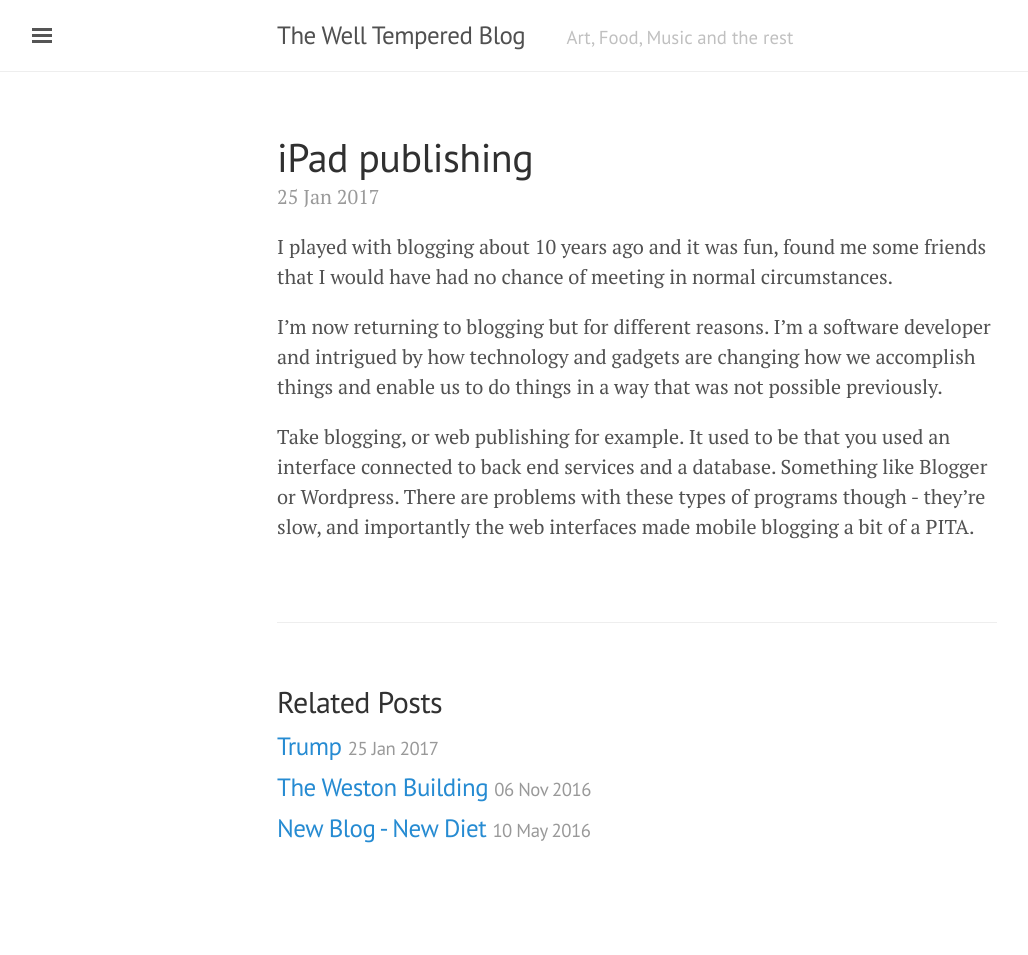
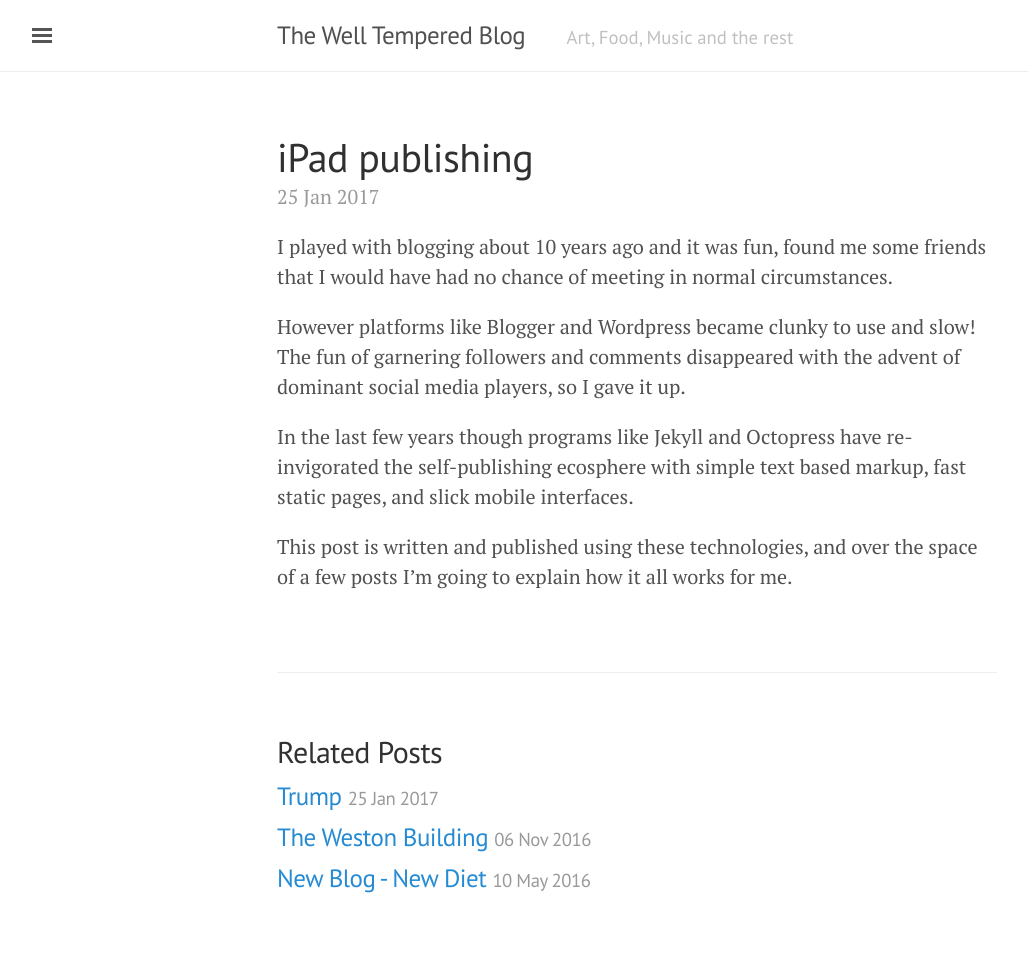
Before and after one commit to Richardtugwell/richardtugwell.github.io, a Jekyll site: the page built from _posts/2017-01-25-iPad-publishing.md, in a window 1280 px wide. Shown: the whole page, without its empty margins (3-1031 px from the left). Built offline with Jekyll 4.4.1, drawn with Linux system fonts in a browser that asks for light colours; before the commit the page ends 905 px from its top, so only the background shows below that.

Commit message:
Blog Post - iPad publishing

```diff
--- a/_posts/2017-01-25-iPad-publishing.md
+++ b/_posts/2017-01-25-iPad-publishing.md
@@ -5,6 +5,8 @@ date: 2017-01-25 14:34
 ---
 I played with blogging about 10 years ago and it was fun, found me some friends that I would have had no chance of meeting in normal circumstances.
 
-I'm now returning to blogging but for different reasons. I'm a software developer and intrigued by how technology and gadgets are changing how we accomplish things and enable us to do things in a way that was not possible previously.
+However platforms like Blogger and Wordpress became clunky to use and slow! The fun of garnering followers and comments disappeared with the advent of dominant social media players, so I gave it up.
 
-Take blogging, or web publishing for example. It used to be that you used an interface connected to back end services and a database. Something like Blogger or Wordpress. There are problems with these types of programs though - they're slow, and importantly the web interfaces made mobile blogging a bit of a PITA.
+In the last few years though programs like Jekyll and Octopress have re-invigorated the self-publishing ecosphere with simple text based markup, fast static pages, and slick mobile interfaces.
+
+This post is written and published using these technologies, and over the space of a few posts I'm going to explain how it all works for me.
```
